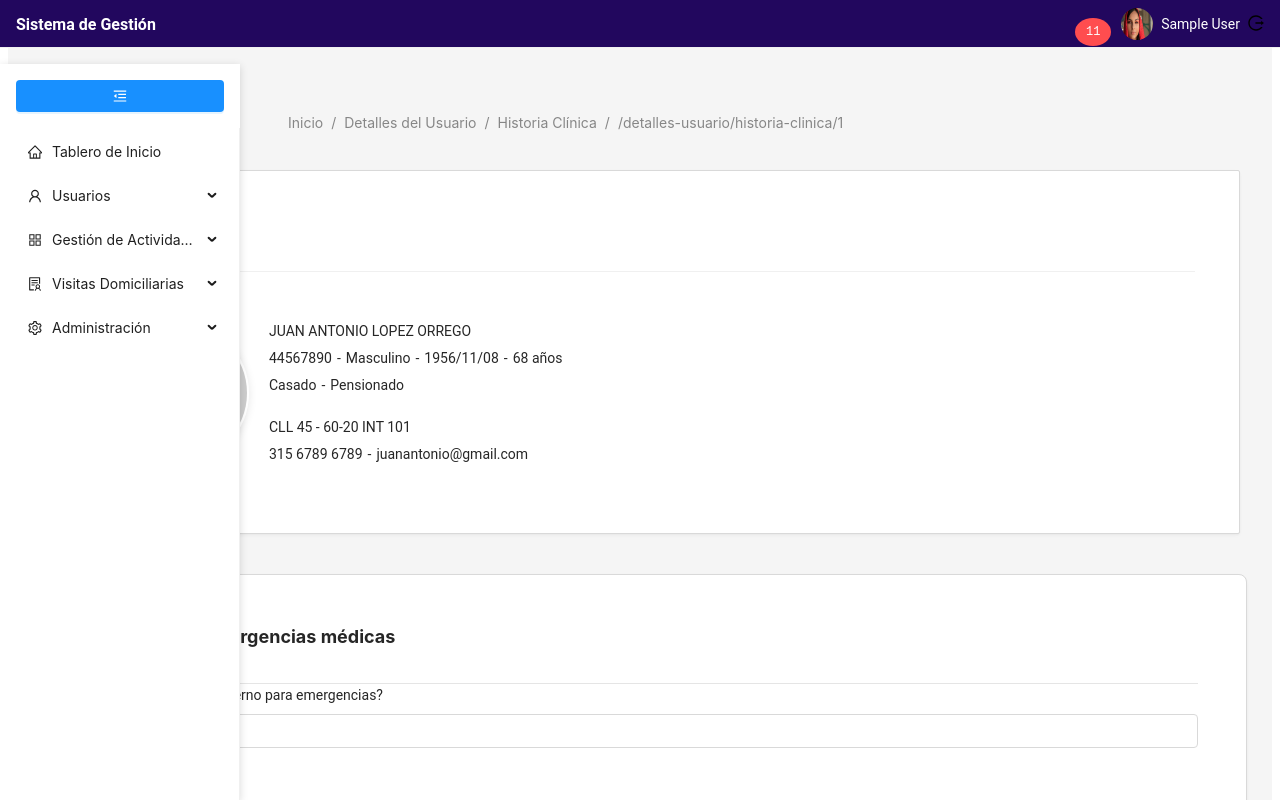
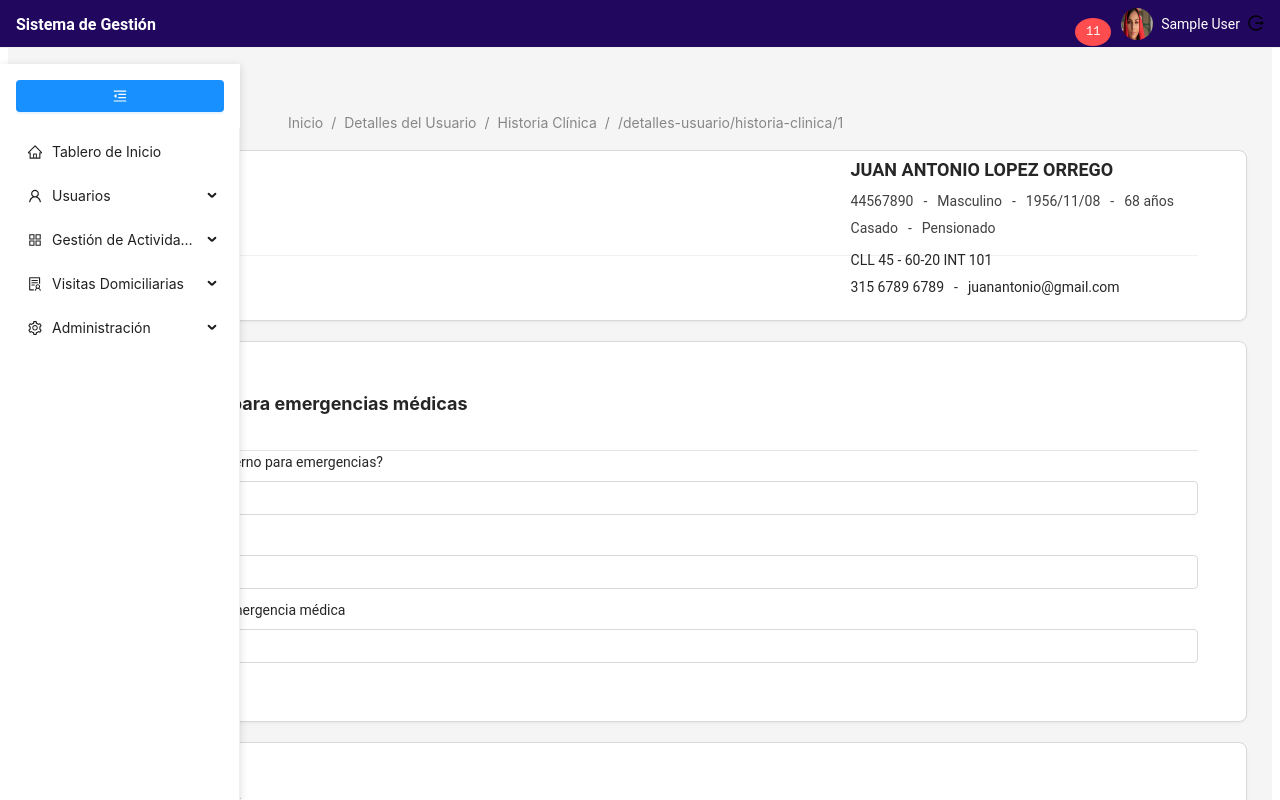
Before and after one commit to Davidvera27/CareLink, a React (Create React App) app in the folder frontend/: page /detalles-usuario/historia-clinica/1 in a window 1280 px wide. Shown: the top 800 px of the page. Built offline with nearby package versions, Linux system fonts and the light colour scheme; sample sign-in values are in the browser's storage.

Commit message:
Update HistoriaClinica.js

```diff
--- a/frontend/src/components/HistoriaClinica.js
+++ b/frontend/src/components/HistoriaClinica.js
@@ -11,17 +11,12 @@ const HistoriaClinica = () => {
       <div className="historia-clinica-container">
 
         {/* Tarjeta Principal */}
-        <Card className="card-legacy" bordered={false}>
+<Card className="principal-card" bordered={false}>
   <div className="head">
-            <div className="title-wrapper">
-            </div>
-
-          </div>
-          <div className="body">
     <Avatar
       className="avatar"
-              size={140}
-              src="https://via.placeholder.com/140"
+      size={72}
+      src="https://via.placeholder.com/72"
       alt="Avatar"
     />
     <div className="datos">
@@ -57,19 +52,23 @@ const HistoriaClinica = () => {
 {/* Servicio para Emergencias Médicas */}
 <Card className="servicio-emergencias-card" bordered={false}>
   <div className="card-header">
-    <h3>Servicio para emergencias médicas</h3>
+    <h3>Servicio externo para emergencias médicas</h3>
   </div>
   <div className="card-body">
-    <label>
+    <div className="horizontal-form">
+      <div className="form-group">
+        <label className="form-label">
           ¿Cuenta con servicio externo para emergencias?
-      <select>
+          <select className="form-select">
             <option>Sí</option>
             <option>No</option>
           </select>
         </label>
-    <label>
+      </div>
+      <div className="form-group">
+        <label className="form-label">
           ¿Cuál?
-      <select>
+          <select className="form-select">
             <option value="" disabled selected>
               Seleccione un servicio
             </option>
@@ -81,12 +80,17 @@ const HistoriaClinica = () => {
             <option value="otra">Otro</option>
           </select>
         </label>
-    <label>
-      Teléfono del servicio
-      <input type="text" placeholder="Número de contacto" />
+      </div>
+      <div className="form-group">
+        <label className="form-label">
+          Teléfono para servicio emergencia médica
+          <input type="text" className="form-input" placeholder="Número de contacto" />
         </label>
       </div>
+    </div>
+  </div>
 </Card>
+
 
 
         {/* Datos Básicos de Ingreso */}
```
Lines whose indentation alone changed are shown as unchanged.
